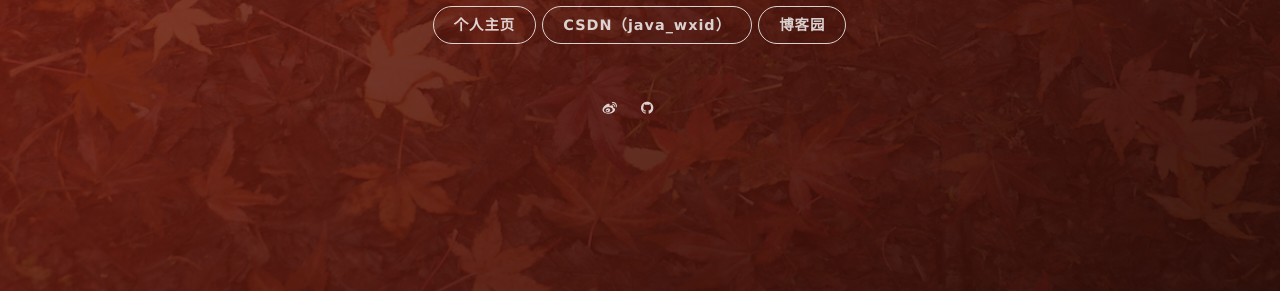
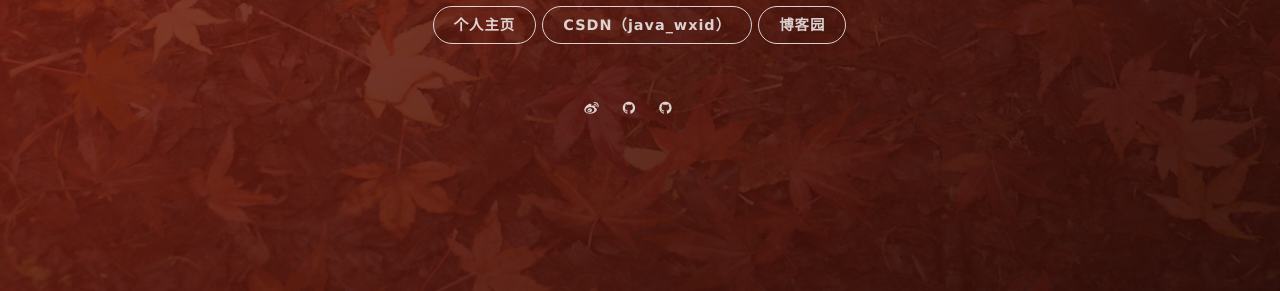
Before and after one commit to BoomManager/BoomManager.github.io, a Jekyll site: the page built from index.html, in a window 1280 px wide. Shown: the part 548-839 px from the top of the page. Built offline with Jekyll 4.4.1, drawn with Linux system fonts in a browser that asks for light colours; nearby versions of some CDN libraries; the list of posts is cut into pages by our own code; comment, search, counter and statistics services are not loaded.

Commit message:
个人网站

```diff
--- a/_config.yml
+++ b/_config.yml
@@ -38,7 +38,8 @@
 # Social
 social:
     weibo: onevcat
-    github: onevcat
+    githubBoom: onevcat
+    githubjava: onevcat
     gitee: onevcat
     gplus: 107108267983477358170
     mail: onev@onevcat.com
--- a/_includes/social.html
+++ b/_includes/social.html
@@ -4,33 +4,44 @@
   {% if site.social.weibo %}
   <!-- Weibo -->
   <li class="navigation__item">
-    <a href="https://weibo.com/javaliao" title="廖志伟的微博" target="_blank">
+    <a href="https://weibo.com/javaliao" title="微博（javaliao）" target="_blank">
       <i class='social fa fa-weibo'></i>
-      <span class="label">Weibo</span>
+      <span class="label">微博（javaliao）</span>
     </a>
   </li>
   {% endif %}
 
-  {% if site.social.github %}
+  {% if site.social.githubBoom %}
   <!-- Github -->
   <li class="navigation__item">
-    <a href="https://github.com/BoomManager" title="廖志伟的Github" target="_blank">
+    <a href="https://github.com/BoomManager" title="Github（BoomManager）" target="_blank">
       <i class='social fa fa-github'></i>
-      <span class="label">Github</span>
+      <span class="label">Github（BoomManager）</span>
     </a>
   </li>
   {% endif %}
 
+    {% if site.social.githubjava %}
+    <!-- Github -->
+    <li class="navigation__item">
+      <a href="https://github.com/javaliao" title="Github（javaliao）" target="_blank">
+        <i class='social fa fa-github'></i>
+        <span class="label">Github（javaliao）</span>
+      </a>
+    </li>
+    {% endif %}
+
     {% if site.social.gitee %}
     <!-- GitEE -->
     <li class="navigation__item">
-      <a href="https://gitee.com/java_wxid" title="廖志伟的码云" target="_blank">
+      <a href="https://gitee.com/java_wxid" title="码云（java_wxid）" target="_blank">
         <i class='social fa fa-gitee'></i>
-        <span class="label">码云</span>
+        <span class="label">码云（java_wxid）</span>
       </a>
     </li>
     {% endif %}
 
 
+
   </ul>
 </nav>
```
